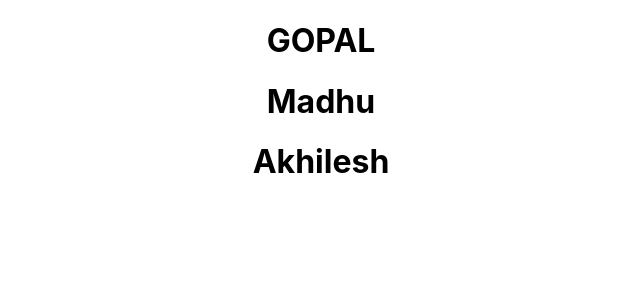
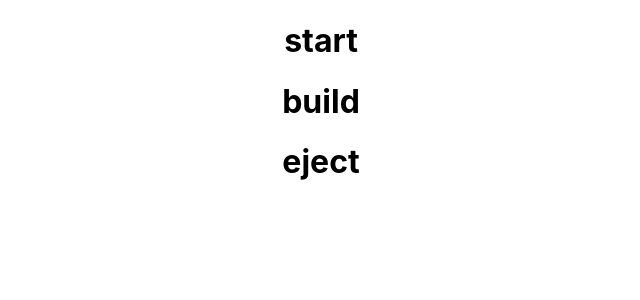
Before and after one commit to gopaljee023/monster-react, a React (Create React App) app: page / in a window 1280 px wide. Shown: the top 300 px of the page, without its empty margins (319-959 px from the left). Built offline with nearby package versions, Linux system fonts and the light colour scheme.

Commit message:
use of array with map to print data

```diff
--- a/src/App.js
+++ b/src/App.js
@@ -21,6 +21,20 @@ class MyClass extends React.Component{
           name:"Akhilesh",
           id:'id3'
         }
+      ],
+      action:[
+        {
+          name:"start",
+          id:"act1"
+         },
+         {
+          name:"build",
+          id:"act2"
+         },
+         {
+          name:"eject",
+          id:"act3"
+         }
       ]
     }
   }
@@ -31,13 +45,10 @@ class MyClass extends React.Component{
   render(){
     return (
       <div className="App">
-        {
-
-          this.state.monsters.map(
-              mon=><h1 key={mon.id}>{mon.name}</h1>
-                )
-
-        }
+       {
+         this.state.action.map(act=>
+         <h1>{act.name}</h1>)
+       }
       </div>
     );
   }
```
